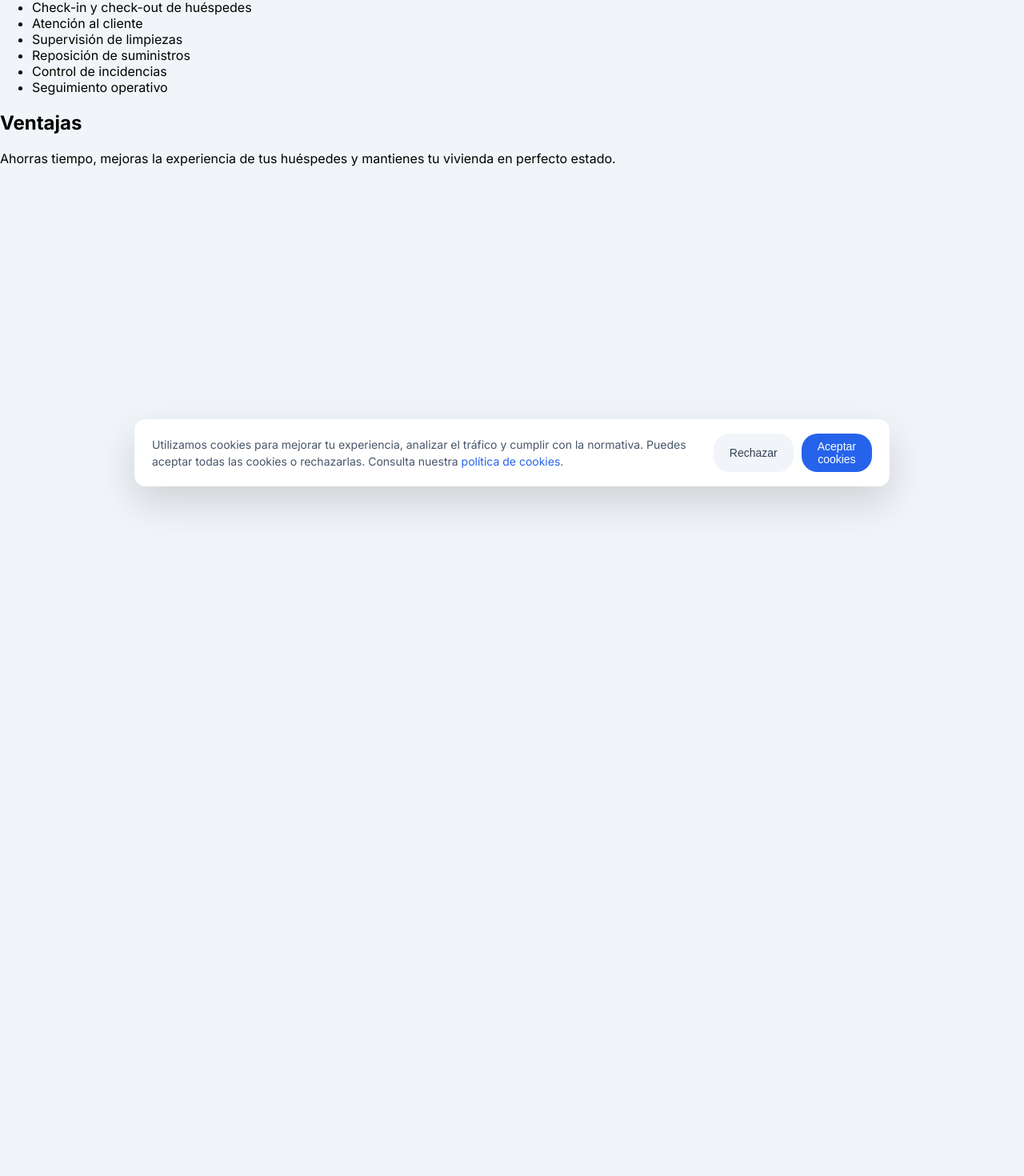
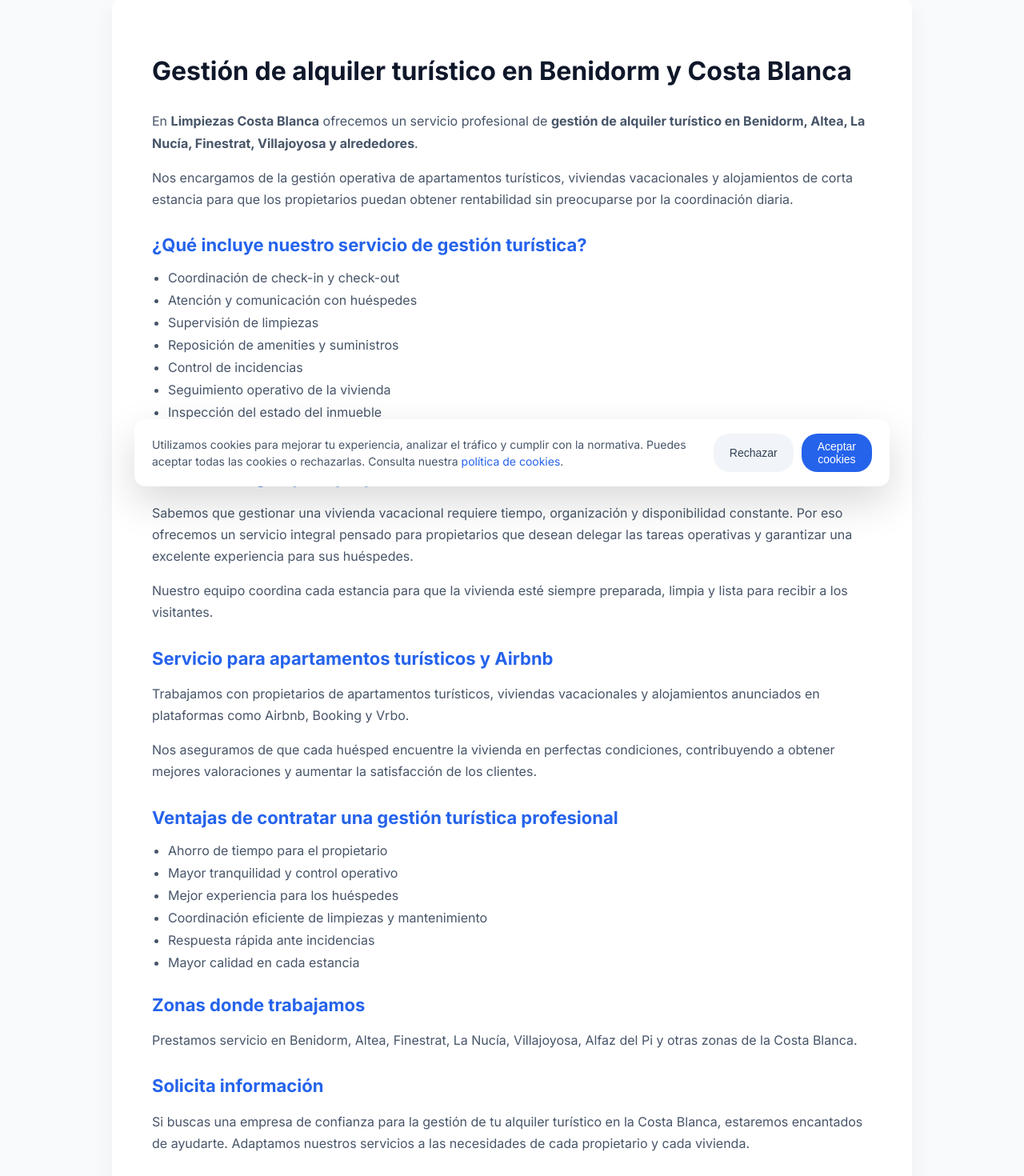
Before and after one commit to mduarte1996/limpiezas-dashboard, a React (Create React App) app: page /gestion-alquiler-turistico-benidorm in a window 1280 px wide. Shown: the part 172-1642 px from the top of the page at 80% size. Before the commit the page ends 800 px from the top, so only its background shows below. Built offline with nearby package versions, Linux system fonts and the light colour scheme.

Commit message:
nuevo servicio gestion alquiler turistico

```diff
--- a/src/pages/GestionTuristica.js
+++ b/src/pages/GestionTuristica.js
@@ -1,37 +1,113 @@
-import React from "react";
+import Navbar from "../components/Navbar";
+import Footer from "../components/Footer";
+import { useEffect } from "react";
+import "./legal.css";
 
 function GestionTuristica() {
+
+    useEffect(() => {
+        window.scrollTo(0, 0);
+    }, []);
+
     return (
-        <div className="service-page">
+        <>
+            <Navbar />
+
+            <div className="legal-page">
+                <div className="legal-container">
 
                     <h1>
-                Gestión de Alquiler Turístico en Benidorm y Costa Blanca
+                        Gestión de alquiler turístico en Benidorm y Costa Blanca
                     </h1>
 
                     <p>
-                En Limpiezas Costa Blanca ofrecemos un servicio integral
-                de gestión para propietarios de viviendas vacacionales.
+                        En <strong>Limpiezas Costa Blanca</strong> ofrecemos un servicio
+                        profesional de <strong>gestión de alquiler turístico en Benidorm,
+                        Altea, La Nucía, Finestrat, Villajoyosa y alrededores</strong>.
                     </p>
 
-            <h2>¿Qué incluye?</h2>
+                    <p>
+                        Nos encargamos de la gestión operativa de apartamentos turísticos,
+                        viviendas vacacionales y alojamientos de corta estancia para que
+                        los propietarios puedan obtener rentabilidad sin preocuparse por
+                        la coordinación diaria.
+                    </p>
+
+                    <h2>¿Qué incluye nuestro servicio de gestión turística?</h2>
 
                     <ul>
-                <li>Check-in y check-out de huéspedes</li>
-                <li>Atención al cliente</li>
+                        <li>Coordinación de check-in y check-out</li>
+                        <li>Atención y comunicación con huéspedes</li>
                         <li>Supervisión de limpiezas</li>
-                <li>Reposición de suministros</li>
+                        <li>Reposición de amenities y suministros</li>
                         <li>Control de incidencias</li>
-                <li>Seguimiento operativo</li>
+                        <li>Seguimiento operativo de la vivienda</li>
+                        <li>Inspección del estado del inmueble</li>
+                        <li>Coordinación con personal de mantenimiento</li>
                     </ul>
 
-            <h2>Ventajas</h2>
+                    <h2>Gestión integral para propietarios</h2>
 
                     <p>
-                Ahorras tiempo, mejoras la experiencia de tus huéspedes
-                y mantienes tu vivienda en perfecto estado.
+                        Sabemos que gestionar una vivienda vacacional requiere tiempo,
+                        organización y disponibilidad constante. Por eso ofrecemos un
+                        servicio integral pensado para propietarios que desean delegar
+                        las tareas operativas y garantizar una excelente experiencia
+                        para sus huéspedes.
+                    </p>
+
+                    <p>
+                        Nuestro equipo coordina cada estancia para que la vivienda esté
+                        siempre preparada, limpia y lista para recibir a los visitantes.
+                    </p>
+
+                    <h2>Servicio para apartamentos turísticos y Airbnb</h2>
+
+                    <p>
+                        Trabajamos con propietarios de apartamentos turísticos,
+                        viviendas vacacionales y alojamientos anunciados en plataformas
+                        como Airbnb, Booking y Vrbo.
+                    </p>
+
+                    <p>
+                        Nos aseguramos de que cada huésped encuentre la vivienda en
+                        perfectas condiciones, contribuyendo a obtener mejores valoraciones
+                        y aumentar la satisfacción de los clientes.
+                    </p>
+
+                    <h2>Ventajas de contratar una gestión turística profesional</h2>
+
+                    <ul>
+                        <li>Ahorro de tiempo para el propietario</li>
+                        <li>Mayor tranquilidad y control operativo</li>
+                        <li>Mejor experiencia para los huéspedes</li>
+                        <li>Coordinación eficiente de limpiezas y mantenimiento</li>
+                        <li>Respuesta rápida ante incidencias</li>
+                        <li>Mayor calidad en cada estancia</li>
+                    </ul>
+
+                    <h2>Zonas donde trabajamos</h2>
+
+                    <p>
+                        Prestamos servicio en Benidorm, Altea, Finestrat,
+                        La Nucía, Villajoyosa, Alfaz del Pi y otras zonas de la
+                        Costa Blanca.
+                    </p>
+
+                    <h2>Solicita información</h2>
+
+                    <p>
+                        Si buscas una empresa de confianza para la gestión de tu
+                        alquiler turístico en la Costa Blanca, estaremos encantados
+                        de ayudarte. Adaptamos nuestros servicios a las necesidades
+                        de cada propietario y cada vivienda.
                     </p>
 
                 </div>
+            </div>
+
+            <Footer />
+        </>
     );
 }
 
--- a/src/pages/Home.js
+++ b/src/pages/Home.js
@@ -925,16 +925,13 @@ Gracias!
                                     <p><strong>Incluye:</strong></p>
 
                                     <ul>
-                                        <li>✔ Publicación en plataformas de alquiler</li>
-                                        <li>✔ Gestión de reservas</li>
-                                        <li>✔ Coordinación de check-in y check-out</li>
-                                        <li>✔ Marketing</li>
-                                        <li>✔ Atención y comunicación con huéspedes</li>
-                                        <li>✔ Servicio de limpieza</li>
-                                        <li>✔ Servicio de lavandería</li>
-                                        <li>✔ Reposición de amenities y suministros</li>
-                                        <li>✔ Gestión de incidencias</li>
-                                        <li>✔ Optimización de precios</li>
+                                        <li>Check-in y check-out de huéspedes</li>
+                                        <li>Atención al cliente</li>
+                                        <li>Supervisión de limpiezas</li>
+                                        <li>Reposición de suministros</li>
+                                        <li>Control de incidencias</li>
+                                        <li>Seguimiento operativo</li>
+
                                     </ul>
 
                                     <p>
@@ -950,7 +947,7 @@ Gracias!
                                             className="primary-btn"
                                             onClick={() => handleSelectService("gestion_turistica")}
                                         >
-                                            Solicitar gestión turística
+                                            Solicitar presupuesto
                                         </button>
 
                                         <a
```
Also changed, not shown: public/gestion-turistica.jpeg (added). Lines whose indentation alone changed are shown as unchanged.
